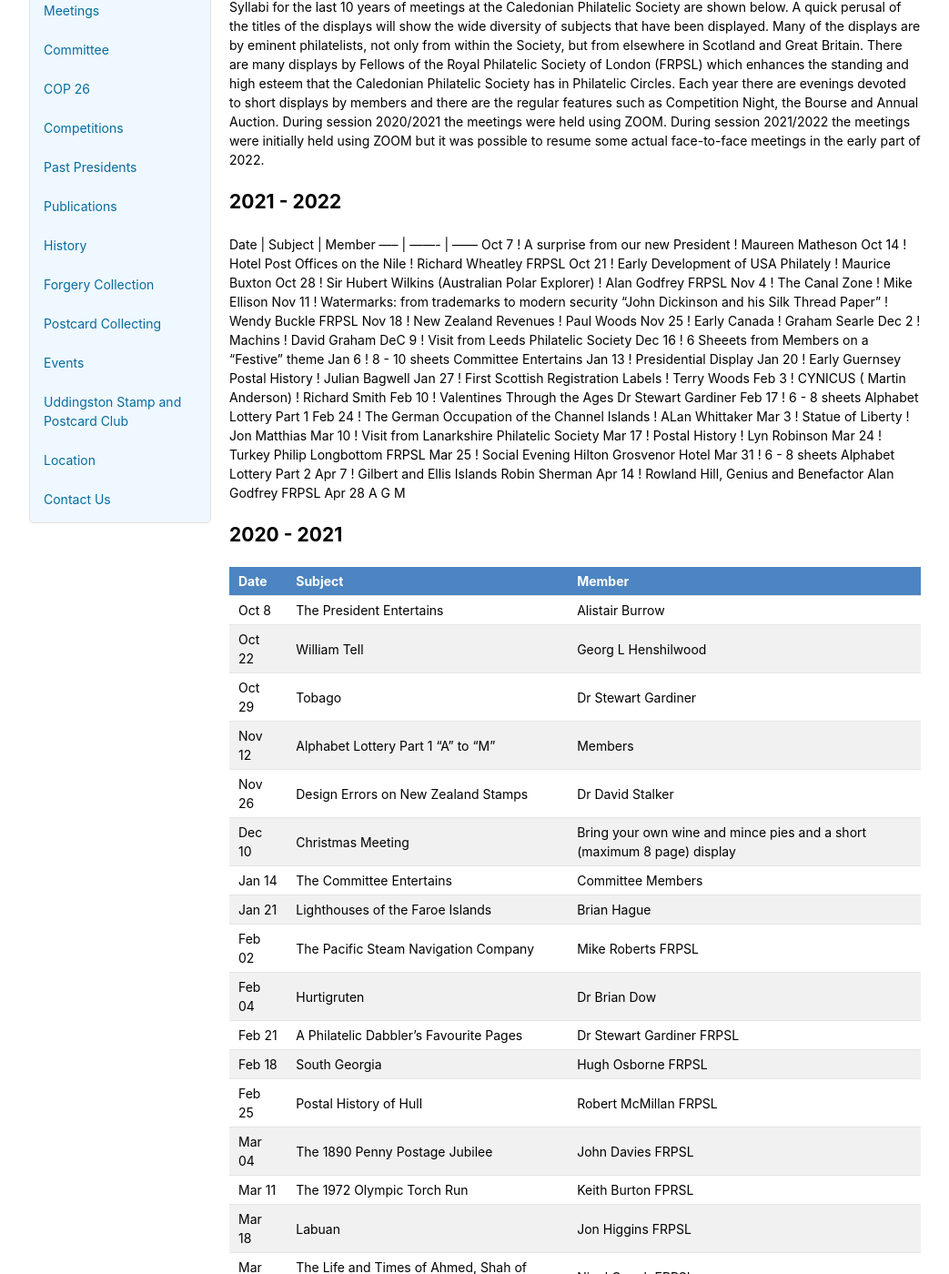
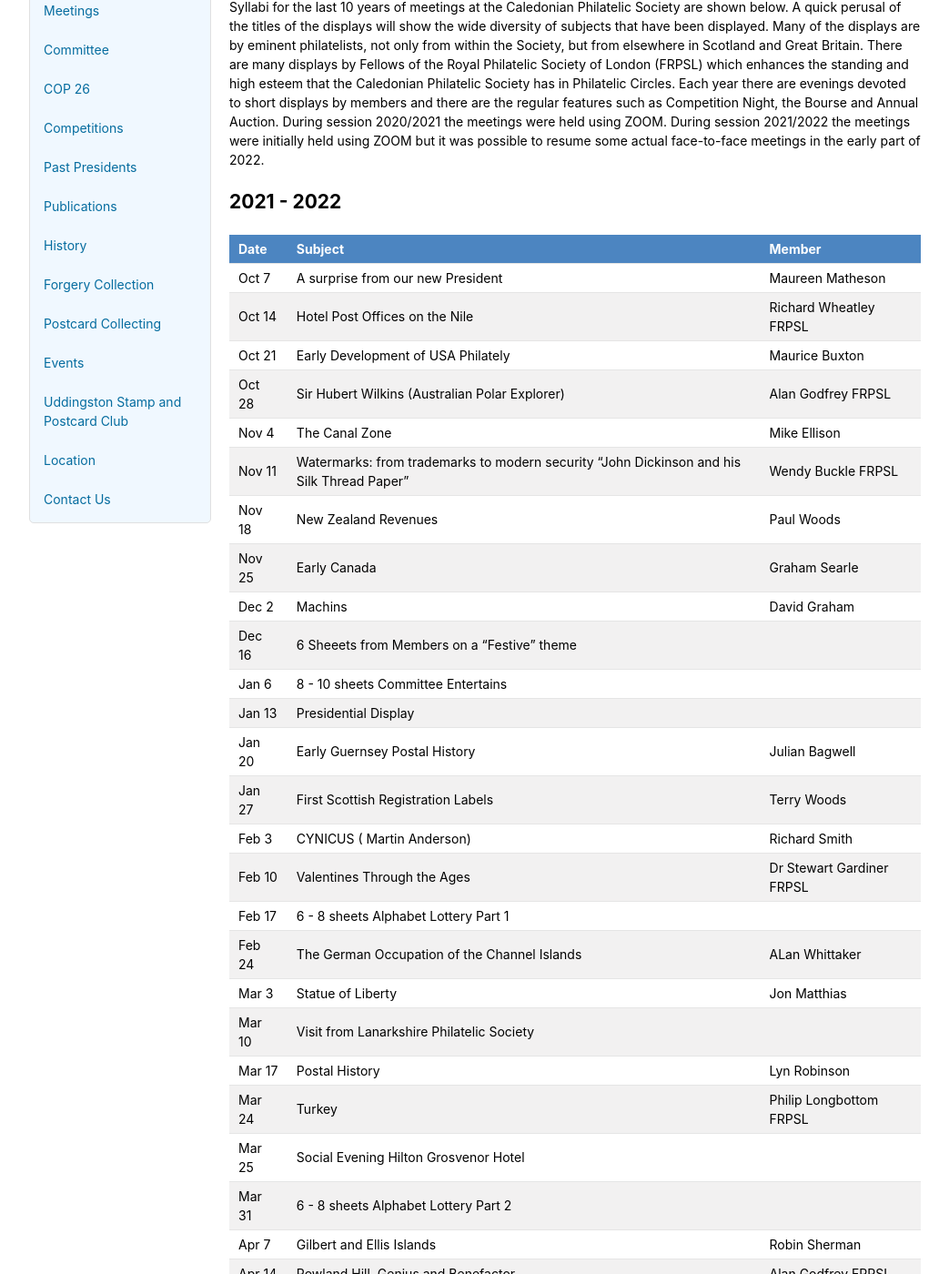
Before and after one commit to astalker/caledonian-stamps, a Jekyll site: the page built from previous-meetings.md, in a window 1280 px wide and 1400 px high, scrolled down 231 px. Shown: the whole window at 91% size, without its empty margins (118-1161 px from the left). Built offline with Jekyll 4.4.1, drawn with Linux system fonts in a browser that asks for light colours; our own code applies the rules of GitHub Pages for plain Markdown files; some of the changed text lies outside the part shown.

Commit message:
Tabulation coerrected

```diff
--- a/previous-meetings.md
+++ b/previous-meetings.md
@@ -8,34 +8,33 @@ Syllabi for the last 10 years of meetings at the Caledonian Philatelic Society a
 
 Date  | Subject | Member
 ----- | ------- | ------
-Oct 7	 ! A surprise from our new President	! Maureen Matheson
-Oct 14 !	Hotel Post Offices on the Nile	! Richard Wheatley FRPSL
-Oct 21 ! Early Development of USA Philately	! Maurice Buxton
-Oct 28 ! Sir Hubert Wilkins (Australian Polar Explorer)	! Alan Godfrey FRPSL
-Nov 4	 ! The Canal Zone	! Mike Ellison
-Nov 11 ! Watermarks: from trademarks to modern security "John Dickinson and his Silk Thread Paper"	! Wendy Buckle FRPSL
-Nov 18 !	New Zealand Revenues	! Paul Woods
-Nov 25 ! Early Canada	! Graham Searle
-Dec 2	 ! Machins	! David Graham
-DeC 9	 ! Visit from Leeds Philatelic Society
-Dec 16 ! 6 Sheeets from Members on a "Festive" theme
-Jan 6	 ! 8 - 10 sheets	Committee Entertains
-Jan 13 ! Presidential Display
-Jan 20 ! Early Guernsey Postal History	! Julian Bagwell
-Jan 27 ! First Scottish Registration Labels	! Terry Woods
-Feb 3	 ! CYNICUS ( Martin Anderson) !	Richard Smith
-Feb 10 ! Valentines Through the Ages	Dr Stewart Gardiner
-Feb 17 ! 6 - 8 sheets	Alphabet Lottery Part 1
-Feb 24 ! The German Occupation of the Channel Islands	! ALan Whittaker
-Mar 3  ! Statue of Liberty	! Jon Matthias
-Mar 10 ! Visit from Lanarkshire Philatelic Society
-Mar 17 ! Postal History	! Lyn Robinson
-Mar 24 ! Turkey	Philip Longbottom FRPSL
-Mar 25 ! Social Evening	Hilton Grosvenor Hotel
-Mar 31 ! 6 - 8 sheets	Alphabet Lottery Part 2
-Apr 7  ! Gilbert and Ellis Islands	Robin Sherman
-Apr 14 ! Rowland Hill, Genius and Benefactor	Alan Godfrey FRPSL
-Apr 28	 A G M
+Oct 7	 | A surprise from our new President | Maureen Matheson
+Oct 14 |	Hotel Post Offices on the Nile | Richard Wheatley FRPSL
+Oct 21 | Early Development of USA Philately	| Maurice Buxton
+Oct 28 | Sir Hubert Wilkins (Australian Polar Explorer)	| Alan Godfrey FRPSL
+Nov 4	 | The Canal Zone	| Mike Ellison
+Nov 11 | Watermarks: from trademarks to modern security "John Dickinson and his Silk Thread Paper"	| Wendy Buckle FRPSL
+Nov 18 |	New Zealand Revenues	| Paul Woods
+Nov 25 | Early Canada	| Graham Searle
+Dec 2	 | Machins	| David Graham
+Dec 16 | 6 Sheeets from Members on a "Festive" theme
+Jan 6	 | 8 - 10 sheets	Committee Entertains
+Jan 13 | Presidential Display
+Jan 20 | Early Guernsey Postal History	| Julian Bagwell
+Jan 27 | First Scottish Registration Labels	| Terry Woods
+Feb 3	 | CYNICUS ( Martin Anderson) | Richard Smith
+Feb 10 | Valentines Through the Ages	| Dr Stewart Gardiner FRPSL
+Feb 17 | 6 - 8 sheets	Alphabet Lottery Part 1
+Feb 24 | The German Occupation of the Channel Islands	| ALan Whittaker
+Mar 3  | Statue of Liberty	| Jon Matthias
+Mar 10 | Visit from Lanarkshire Philatelic Society
+Mar 17 | Postal History	| Lyn Robinson
+Mar 24 | Turkey	| Philip Longbottom FRPSL
+Mar 25 | Social Evening	Hilton Grosvenor Hotel
+Mar 31 | 6 - 8 sheets	Alphabet Lottery Part 2
+Apr 7  | Gilbert and Ellis Islands |	Robin Sherman
+Apr 14 | Rowland Hill, Genius and Benefactor | Alan Godfrey FRPSL
+Apr 28 | A G M
 
 ## 2020 - 2021
 
```
